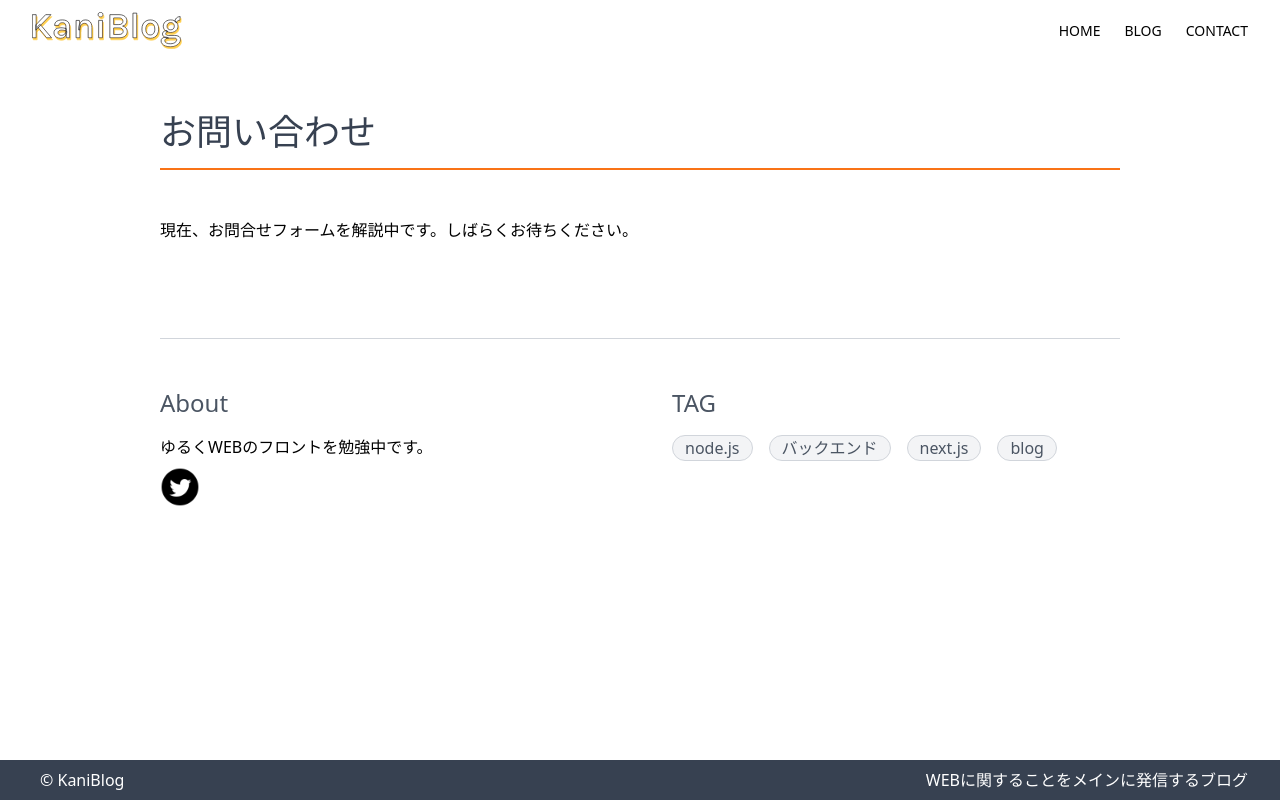
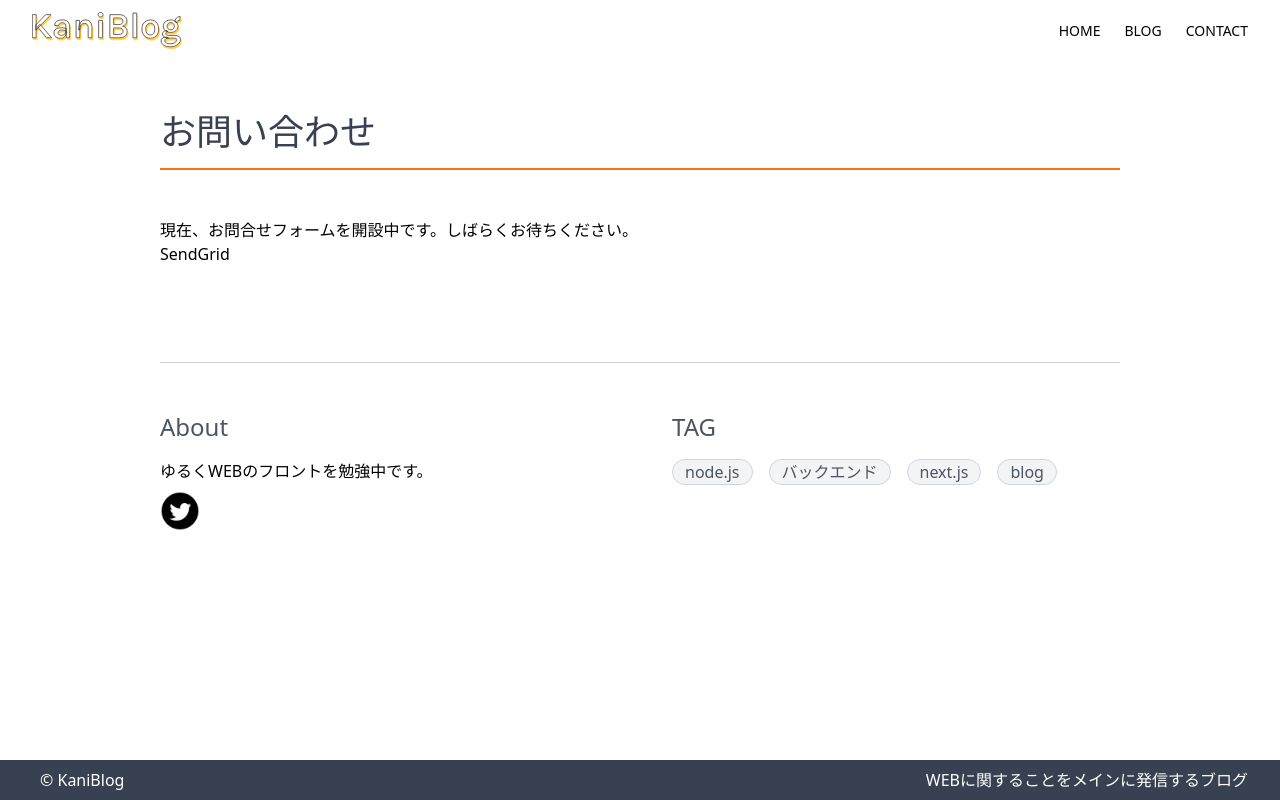
Before and after one commit to kanichann/kaniblog, a Next.js app: page /contact in a window 1280 px wide. Built offline with nearby package versions, Linux system fonts and the light colour scheme.

Commit message:
sendgrid用更新

```diff
--- a/package.json
+++ b/package.json
@@ -10,11 +10,9 @@
     "@next/mdx": "^12.0.10",
     "gray-matter": "^4.0.3",
     "next": "latest",
-    "nodemailer": "^6.7.2",
     "react": "17.0.2",
     "react-dom": "17.0.2",
-    "react-markdown": "^8.0.0",
-    "sendmail": "^1.6.1"
+    "react-markdown": "^8.0.0"
   },
   "devDependencies": {
     "autoprefixer": "^10.4.2",
--- a/pages/contact.js
+++ b/pages/contact.js
@@ -72,7 +72,8 @@ export default function Home(props) {
         </Head>
             <article>
         <h1 className="title-sec1">お問い合わせ</h1>
-        <p>現在、お問合せフォームを解説中です。しばらくお待ちください。</p>
+        <p>現在、お問合せフォームを開設中です。しばらくお待ちください。</p>
+        <p>SendGrid</p>
         {/* <p className="pb-4 mb-8 border-b border-solid border-gray-300">感想からご質問まで気軽にご連絡ください。</p>
         <div className="px-12 md:px-0">
           <form onSubmit={sendMessage}>
```
Also changed, not shown: 1 other file (tests, documents, lock files or other folders).
